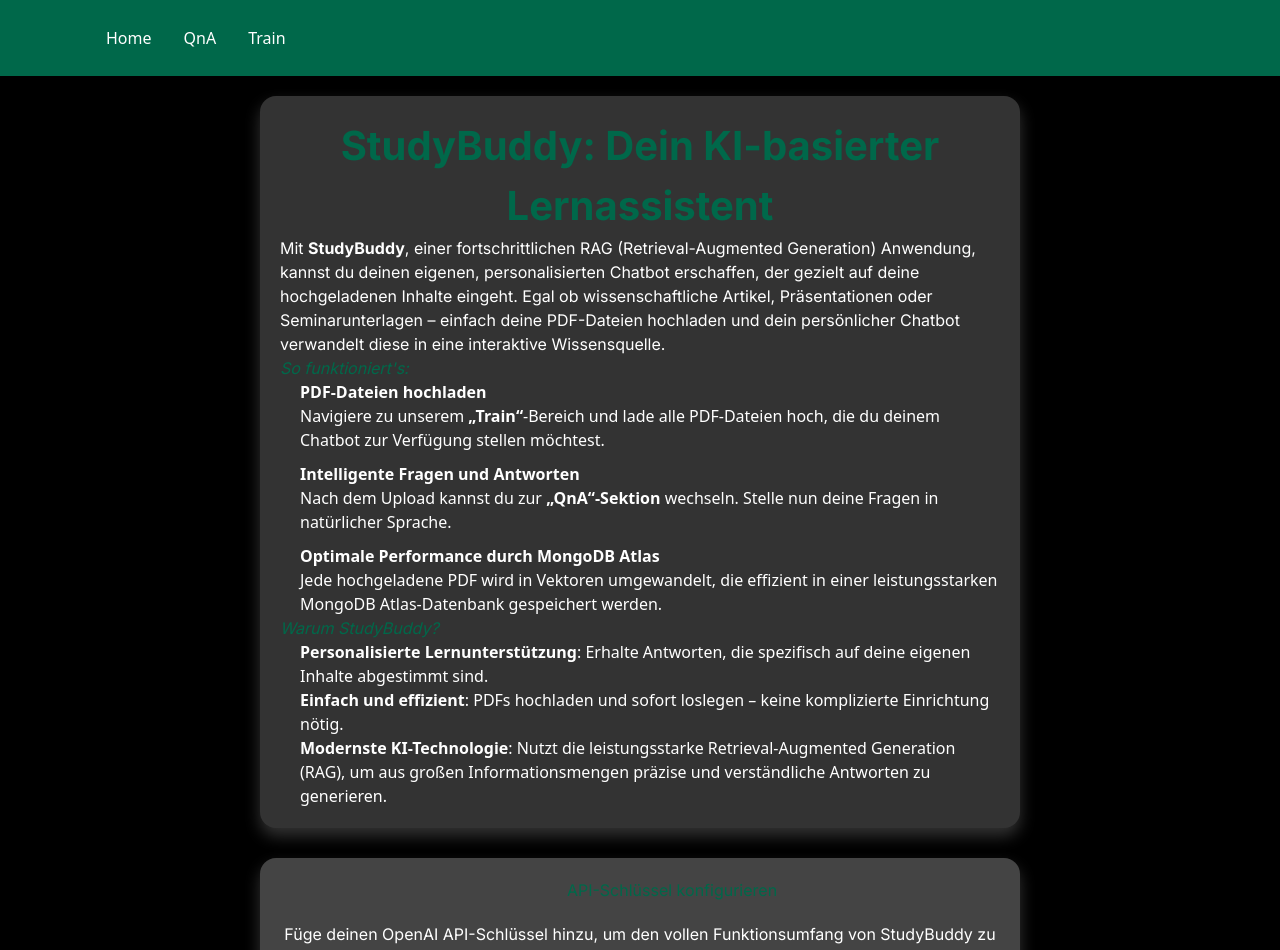
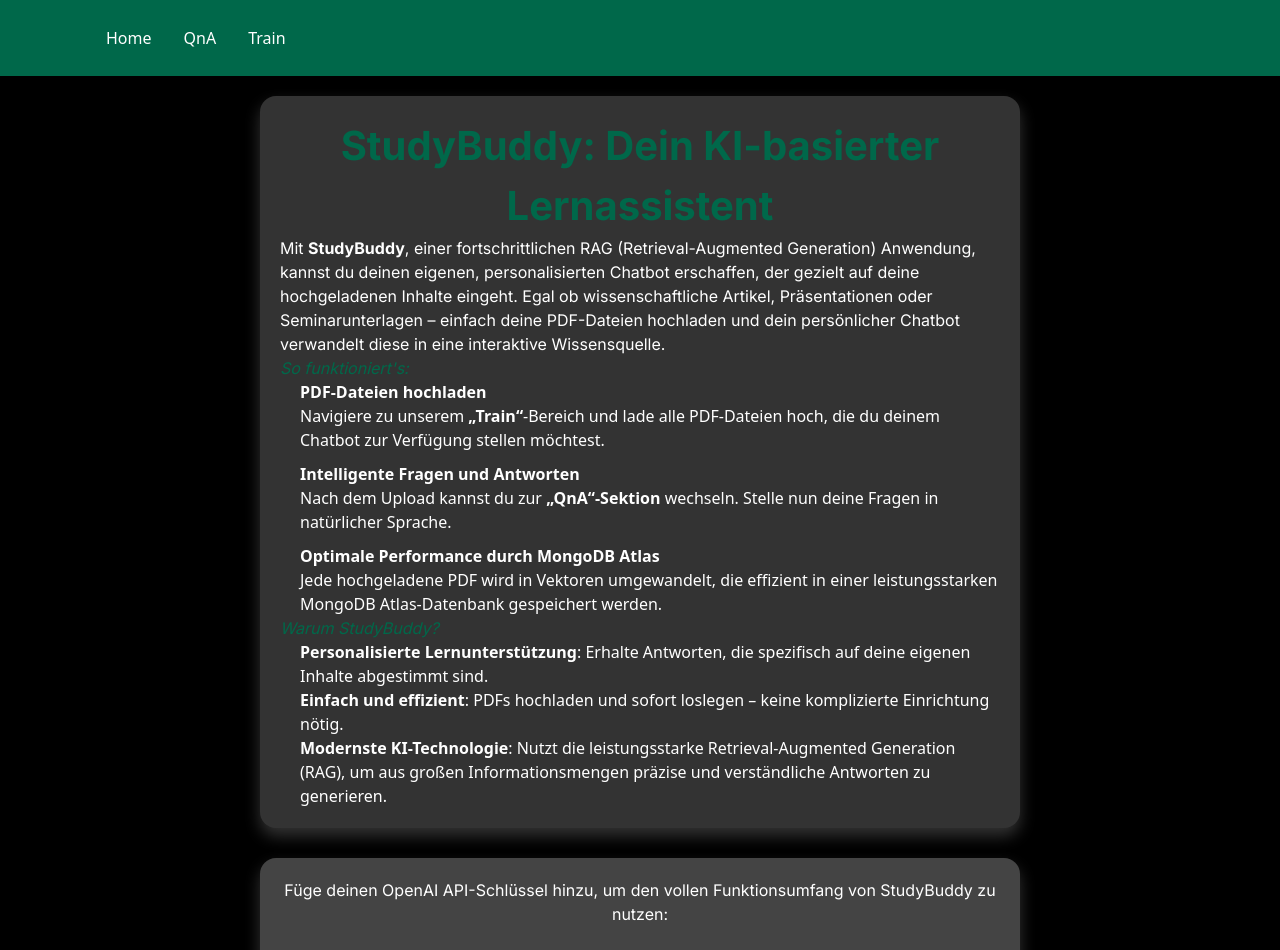
Before and after one commit to mark-baumann/StudyBuddy, a Next.js app: page / in a window 1280 px wide. Shown: the top 950 px of the page. Built offline with nearby package versions, Linux system fonts and the light colour scheme.

Commit message:
Changed Text

```diff
--- a/src/app/page.tsx
+++ b/src/app/page.tsx
@@ -58,7 +58,6 @@
 
         {/* Bereich für den API-Schlüssel */}
         <div style={{ marginBottom: '30px', padding: '20px', backgroundColor: '#444', borderRadius: '16px', color: 'white', boxShadow: '0 8px 16px rgba(255, 255, 255, 0.2)' }}>
-          <h3 style={{ textAlign: 'center', marginBottom: '20px', color: '#00684A' }}>API-Schlüssel konfigurieren</h3>
           <p style={{ textAlign: 'center' }}>Füge deinen OpenAI API-Schlüssel hinzu, um den vollen Funktionsumfang von StudyBuddy zu nutzen:</p>
           <label htmlFor="api-key-input" style={{ display: 'block', margin: '20px 0 10px', fontWeight: 'bold' }}>OpenAI API Key:</label>
           <input
```
